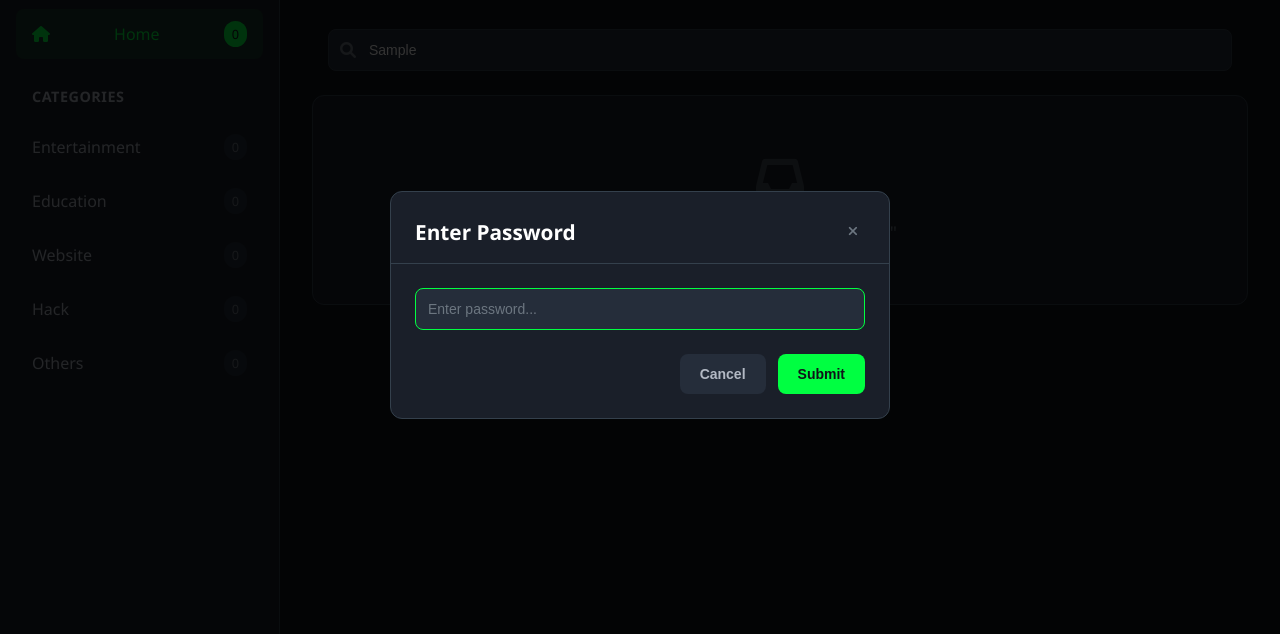
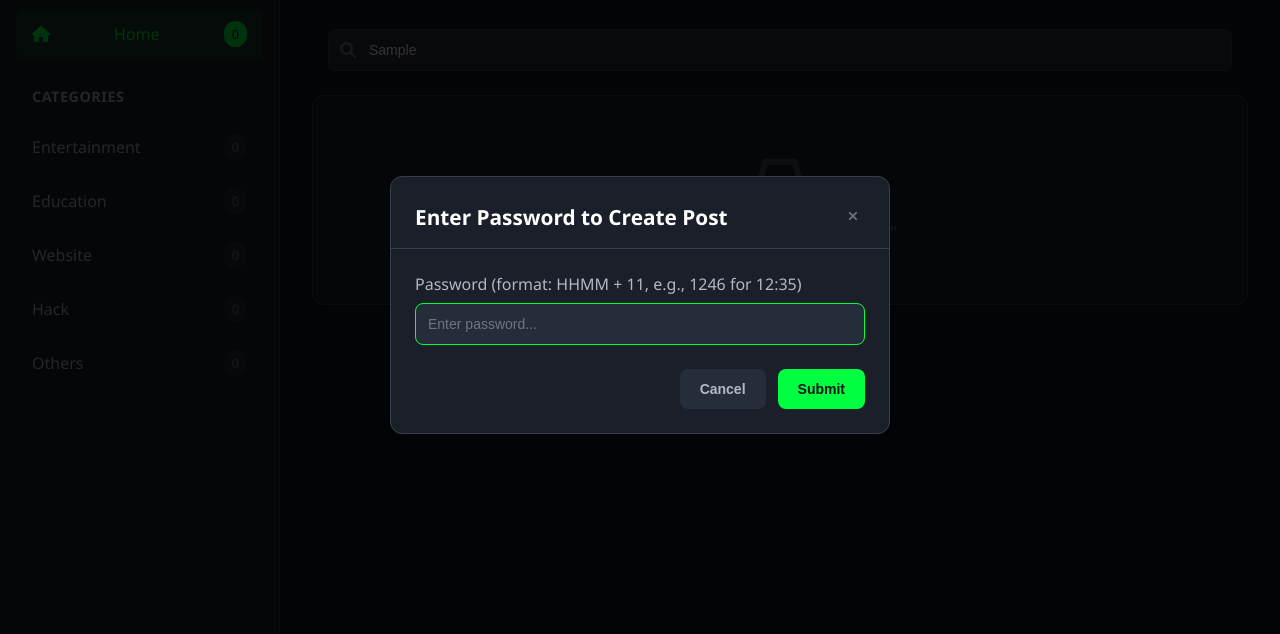
Before and after one commit to pratik11500/CloudVault2-web, a website: page public/index.html in a window 1280 px wide. Both pictures are taken after typing "Sample" into the empty fields and a click on the button "Add Post". Shown: the part 95-729 px from the top of the page. Drawn offline with Linux system fonts and the light colour scheme; no server answers.

Commit message:
Update index.html

```diff
--- a/public/index.html
+++ b/public/index.html
@@ -5,7 +5,7 @@
         <meta name="viewport" content="width=device-width, initial-scale=1.0" />
         <title>Cloudxvault</title>
         <link rel="stylesheet" href="styles.css" />
-     <link
+        <link
             href="https://cdnjs.cloudflare.com/ajax/libs/font-awesome/6.0.0/css/all.min.css"
             rel="stylesheet"
         />
@@ -146,13 +146,14 @@
         <div class="modal" id="passwordModal">
             <div class="modal-content">
                 <div class="modal-header">
-                    <h2>Enter Password</h2>
+                    <h2>Enter Password to <span id="passwordAction">Create Post</span></h2>
                     <button class="close-btn" id="closePasswordModal">
                         <i class="fas fa-times"></i>
                     </button>
                 </div>
                 <form id="passwordForm">
                     <div class="form-group">
+                        <label for="passwordInput">Password (format: HHMM + 11, e.g., 1246 for 12:35)</label>
                         <input
                             type="text"
                             id="passwordInput"
```
